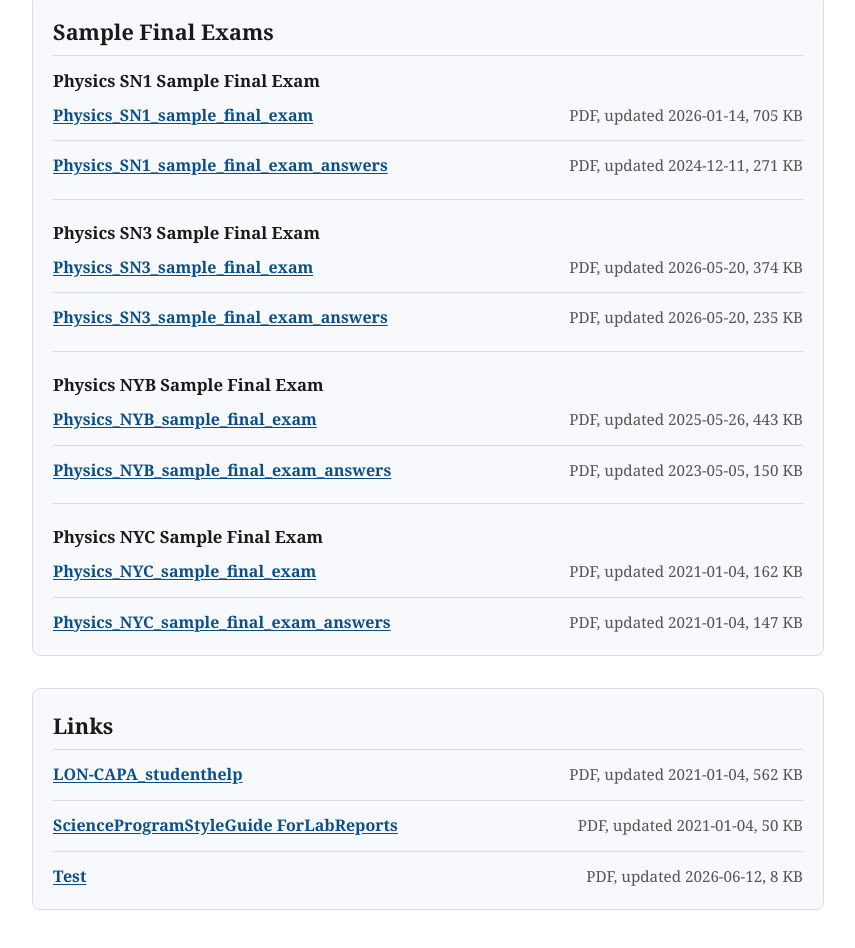
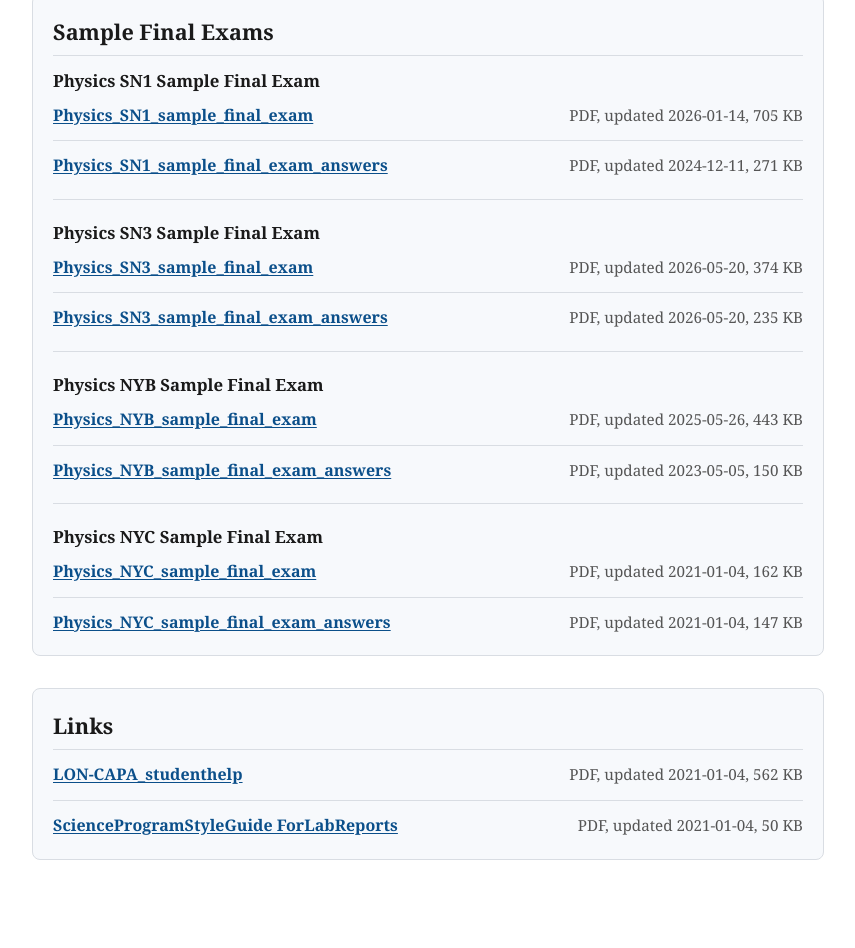
Before and after one commit to GitHubGreg/john-abbott-college-physics-public-website-files, a website: page docs/index.html in a window 1280 px wide. Shown: the part 3651-4599 px from the top of the page, without its empty margins (212-1067 px from the left). Drawn offline with Linux system fonts and the light colour scheme.

Commit message:
Update public files (2026-06-15 09:10:37 EDT)

```diff
--- a/docs/index.html
+++ b/docs/index.html
@@ -382,10 +382,6 @@
       <a href="files/links/scienceprogramstyleguide-forlabreports.pdf">ScienceProgramStyleGuide ForLabReports</a>
       <span>PDF, updated 2021-01-04, 50 KB</span>
     </li>
-    <li>
-      <a href="files/links/test.pdf">Test</a>
-      <span>PDF, updated 2026-06-12, 8 KB</span>
-    </li>
   </ul>
 </section>
   </main>
```
Also changed, not shown: docs/manifest.json, 1 other file.
